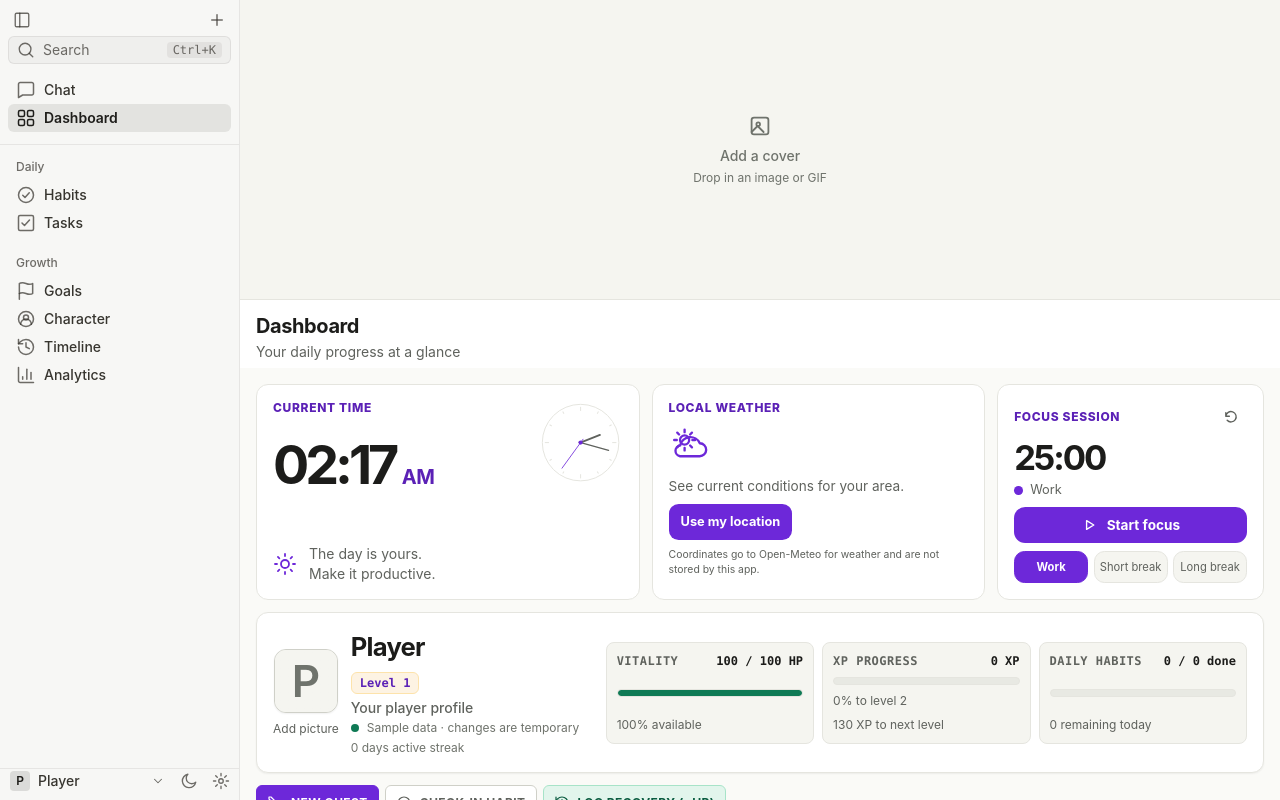
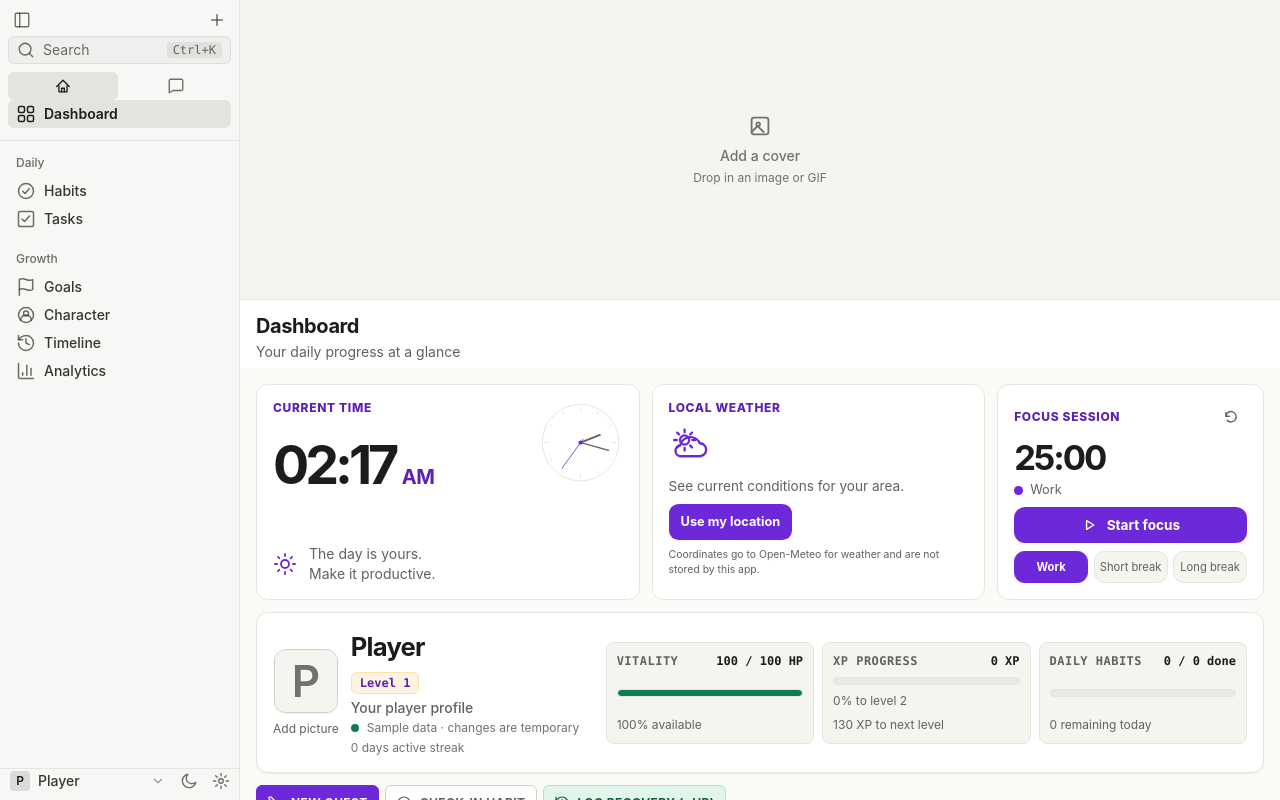
Before and after one commit to kayy-eci/Personal-dashboard, a React (Vite) app: page / in a window 1280 px wide. Both pictures are taken after typing "Sample" into the empty fields and a click on the button "Create profile". Shown: the top 800 px of the page. Built offline with nearby package versions, Linux system fonts and the light colour scheme.

Commit message:
feat: add home chat view toggle to sidebar

```diff
--- a/src/components/Sidebar/Sidebar.tsx
+++ b/src/components/Sidebar/Sidebar.tsx
@@ -6,6 +6,7 @@ import {
   ChevronDownIcon,
   ChevronRightIcon,
   CloseIcon,
+  HomeIcon,
   MessageSquareIcon,
   MoonIcon,
   PanelLeftIcon,
@@ -13,7 +14,7 @@ import {
   SettingsIcon,
   SunIcon,
 } from '../icons/Icons'
-import { chatItem, navGroups, topLevelItems, type NavGroup, type NavItem } from './nav-items'
+import { navGroups, topLevelItems, type NavGroup, type NavItem } from './nav-items'
 import { loadChatSessions, deleteChatSession } from '../../data'
 import type { ChatSession } from '../../core/db/types'
 import { Plus, Trash2 } from 'lucide-react'
@@ -45,7 +46,30 @@ export function Sidebar({ activePageId, isOpen, onSelect, onClose, collapsed = f
   const menuRef = useRef<HTMLDivElement>(null)
   const initial = profileWithAvatar.name.trim().charAt(0).toUpperCase() || '?'
   const isDark = preferences.theme === 'dark' || (preferences.theme === 'system' && systemPrefersDark())
-  const showChatHistory = activePageId === 'chat'
+  // View follows the route: #/chat -> chat (Claude/GPT-style history), everything else -> home nav.
+  // The last manually picked view is also persisted so a reload restores intent via the route.
+  const sidebarView = activePageId === 'chat' ? 'chat' : 'home'
+  const showChatHistory = sidebarView === 'chat'
+
+  const persistView = (next: 'home' | 'chat') => {
+    try {
+      window.localStorage.setItem('lifeos:sidebar-view', next)
+    } catch {
+      // ignore
+    }
+  }
+
+  const handleHomeClick = () => {
+    persistView('home')
+    if (activePageId === 'chat') window.location.hash = '#/dashboard'
+    onSelect()
+  }
+
+  const handleChatClick = () => {
+    persistView('chat')
+    if (activePageId !== 'chat') window.location.hash = '#/chat'
+    onSelect()
+  }
 
   // Load chat sessions when on chat page
   useEffect(() => {
@@ -171,6 +195,42 @@ export function Sidebar({ activePageId, isOpen, onSelect, onClose, collapsed = f
         </button>
       </div>
 
+      {/* View toggle: Home | Chat */}
+      <div className="mt-2 flex shrink-0 gap-1 px-2" role="group" aria-label="Sidebar view">
+        <button
+          type="button"
+          onClick={handleHomeClick}
+          aria-pressed={sidebarView === 'home'}
+          aria-label="Home navigation"
+          title="Home"
+          className="flex h-7 flex-1 items-center justify-center rounded-md transition-colors hover:bg-[var(--sb-hover)]"
+          style={{
+            backgroundColor: sidebarView === 'home' ? 'var(--sb-selected)' : 'transparent',
+          }}
+        >
+          <HomeIcon
+            className="h-[1.125rem] w-[1.125rem]"
+            style={{ color: sidebarView === 'home' ? 'var(--sb-text-strong)' : 'var(--sb-icon)' }}
+          />
+        </button>
+        <button
+          type="button"
+          onClick={handleChatClick}
+          aria-pressed={sidebarView === 'chat'}
+          aria-label="Chat history"
+          title="Chat"
+          className="flex h-7 flex-1 items-center justify-center rounded-md transition-colors hover:bg-[var(--sb-hover)]"
+          style={{
+            backgroundColor: sidebarView === 'chat' ? 'var(--sb-selected)' : 'transparent',
+          }}
+        >
+          <MessageSquareIcon
+            className="h-[1.125rem] w-[1.125rem]"
+            style={{ color: sidebarView === 'chat' ? 'var(--sb-text-strong)' : 'var(--sb-icon)' }}
+          />
+        </button>
+      </div>
+
       {/* Chat mode: history list */}
       {showChatHistory && !collapsed && (
         <div className="flex flex-col flex-1 min-h-0">
@@ -238,11 +298,6 @@ export function Sidebar({ activePageId, isOpen, onSelect, onClose, collapsed = f
       {/* Normal navigation */}
       {!showChatHistory && (
         <>
-          {/* Chat item */}
-          <div className="mt-3 shrink-0 px-2">
-            <SidebarItem item={chatItem} active={activePageId === chatItem.id} onSelect={onSelect} density={preferences.density} />
-          </div>
-
           {/* Top-level items */}
           <div className="shrink-0 px-2">
             {topLevelItems.map((item) => (
```
